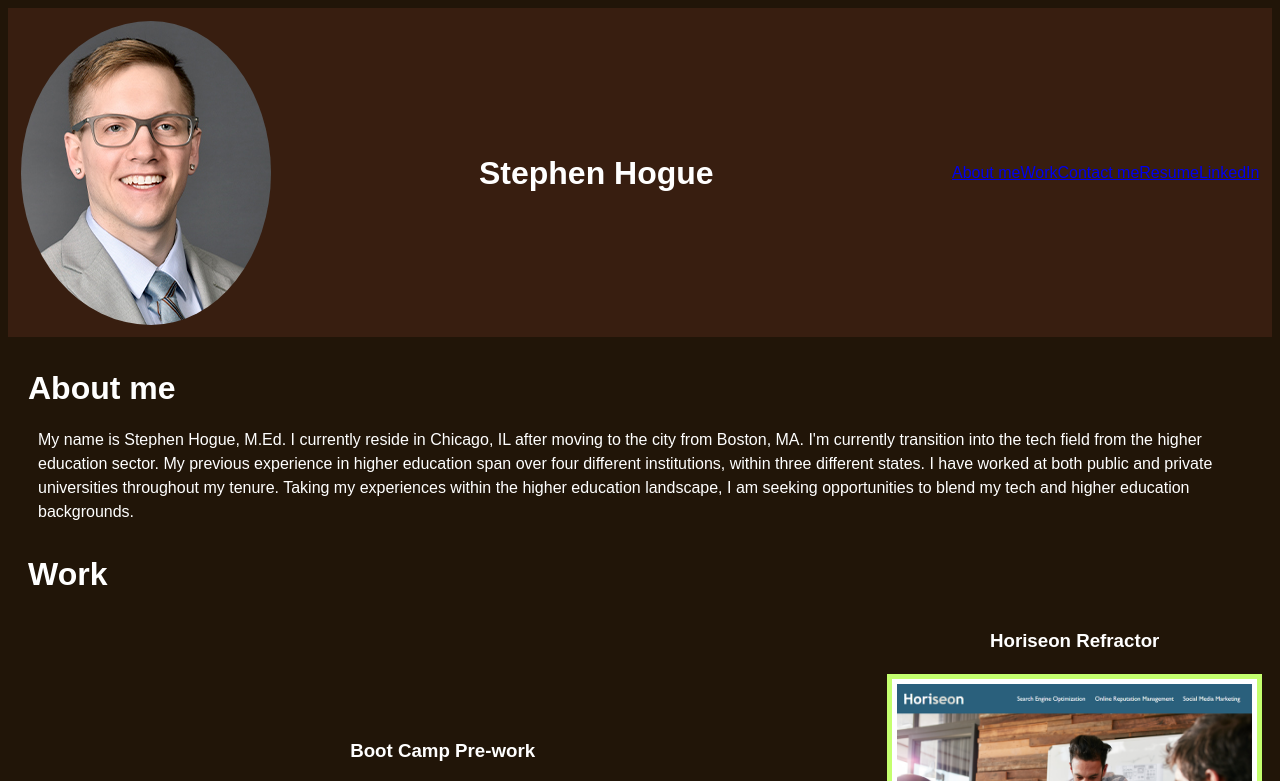
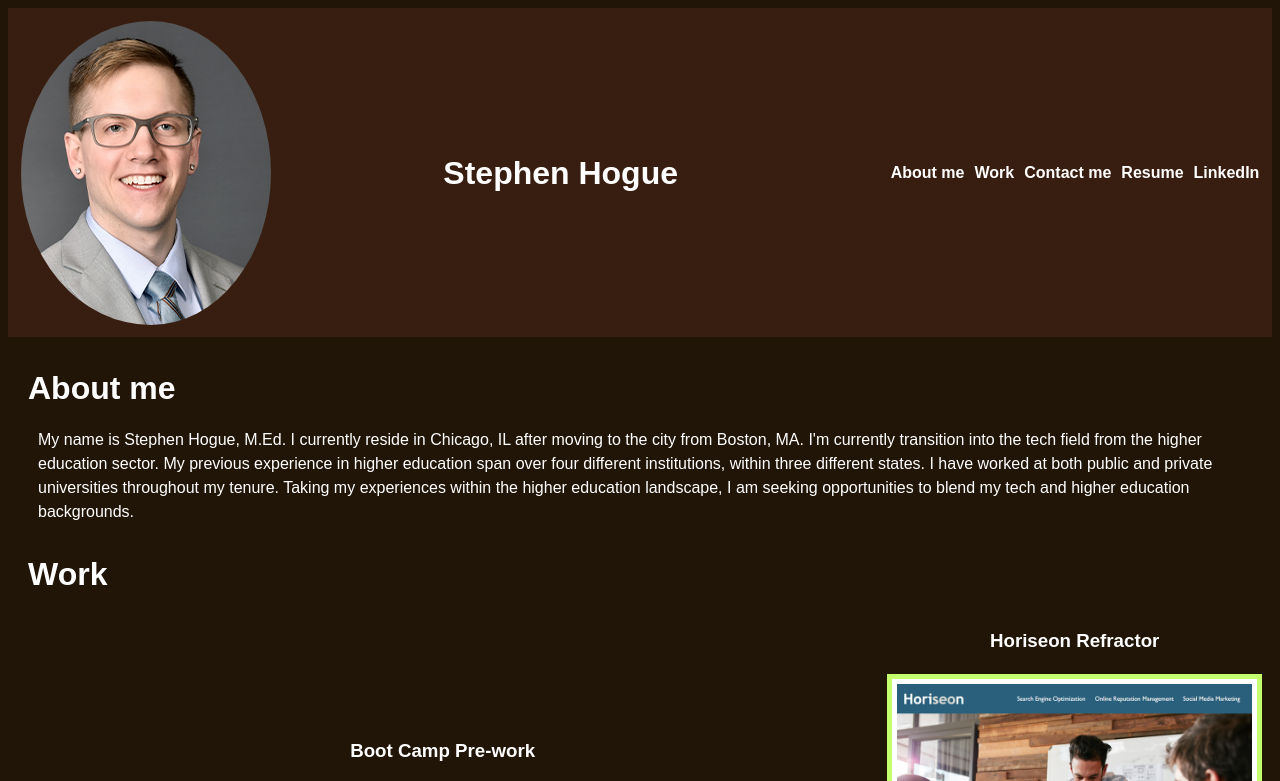
Before and after one commit to sthogue/Professional-Portfolio, a plain HTML site: page index.html in a window 1280 px wide. Shown: the top 781 px of the page. Drawn offline with Linux system fonts and the light colour scheme.

Commit message:
fixed fig captions, a attributes, and spacing

```diff
--- a/assets/style.css
+++ b/assets/style.css
@@ -50,6 +50,19 @@ nav ul,
     list-style: none;
     justify-content:space-between;
 
+}
+
+li,
+#contact-me li{
+    margin-left: 10px;
+}
+
+figcaption a,
+nav a,
+#contact-me a{
+    color: var(--textColor);
+    text-decoration: none;
+    font-weight: bold;
 }
 
 
```
